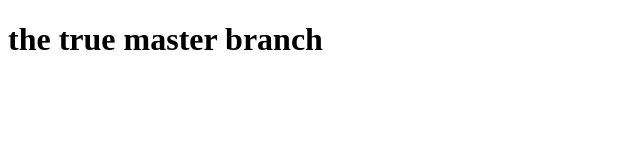
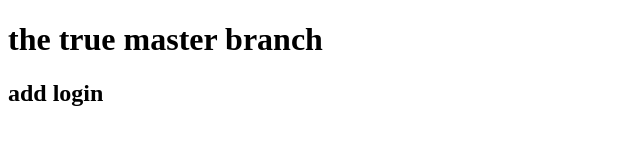
Before and after one commit to luraSYS/test_01, a plain HTML site: page index.html in a window 1280 px wide. Shown: the whole page, without its empty margins (0-640 px from the left). Drawn offline with Linux system fonts and the light colour scheme.

Commit message:
添加了login

```diff
--- a/index.html
+++ b/index.html
@@ -10,6 +10,7 @@
 
 <body>
   <h1>the true master branch</h1>
+  <h2>add login</h2>
 </body>
 
 </html>
```
